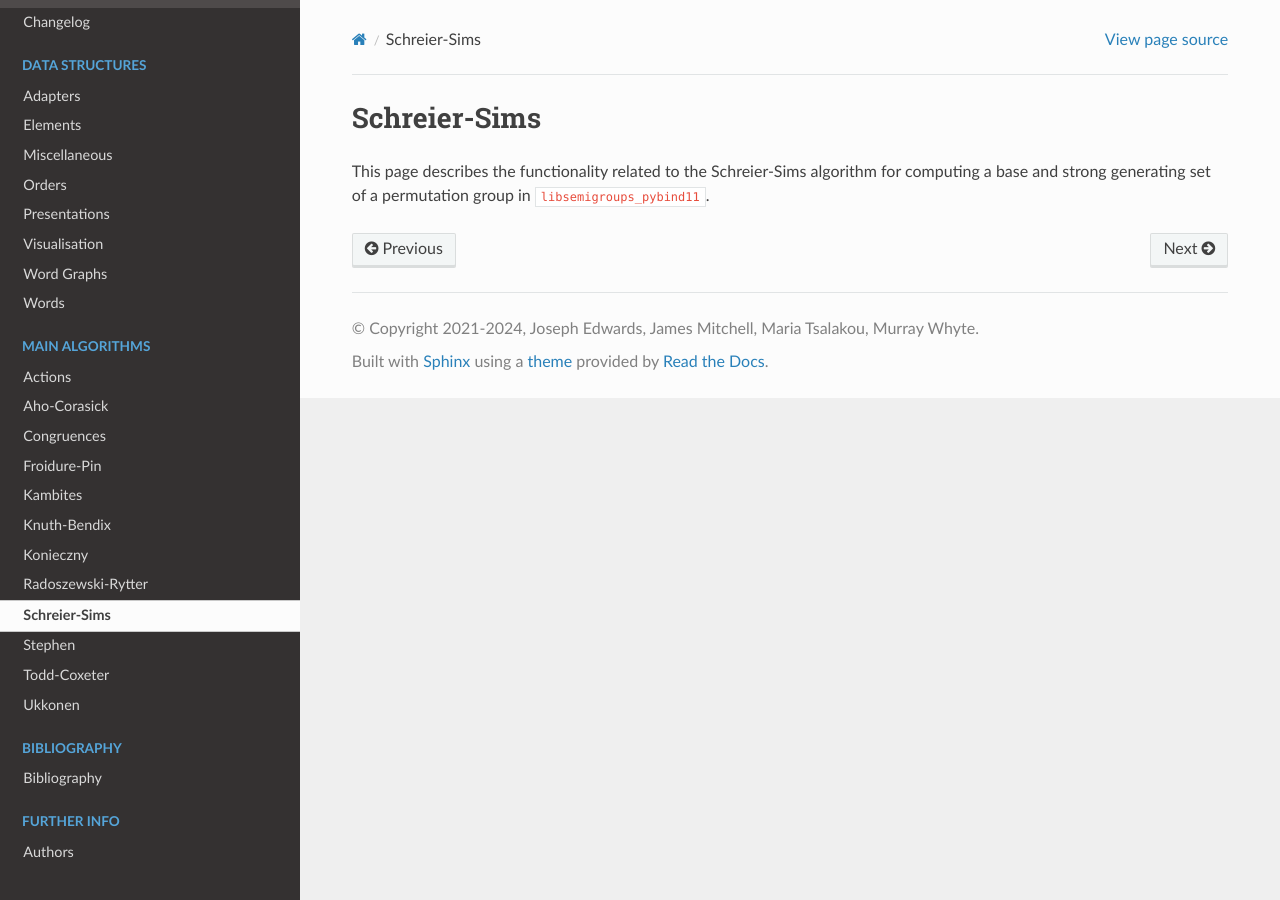
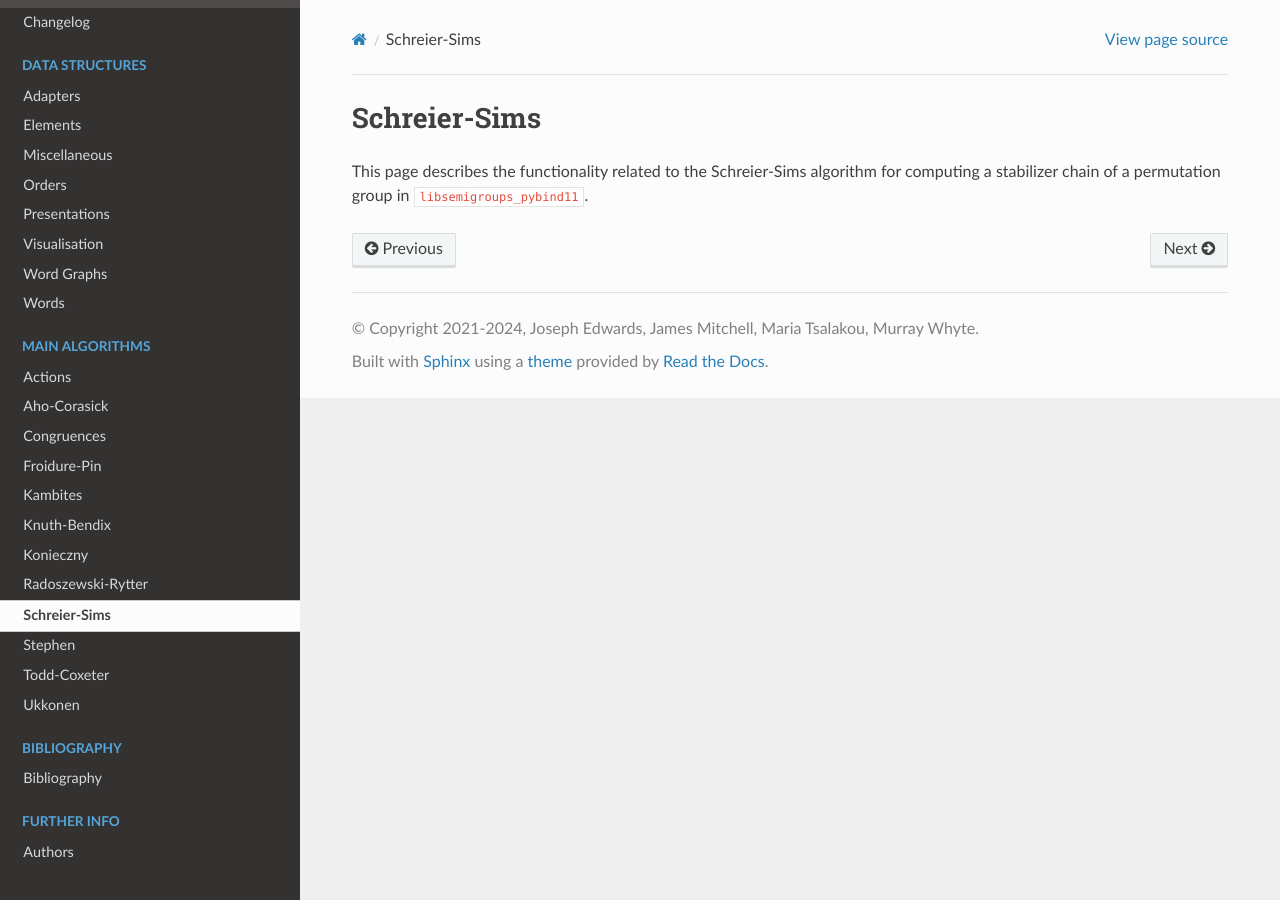
Before and after one commit to libsemigroups/libsemigroups_pybind11, a Sphinx documentation site: the page built from docs/source/main-algorithms/schreier-sims/index.rst, in a window 1280 px wide. Built offline with Sphinx 7.4.7 and the Read the Docs theme 3.1.0, drawn with Linux system fonts in a browser that asks for light colours; pages that are not in the unit, such as notebooks, are missing from menus.

Commit message:
Update index.rst

```diff
--- a/docs/source/main-algorithms/schreier-sims/index.rst
+++ b/docs/source/main-algorithms/schreier-sims/index.rst
@@ -8,7 +8,7 @@ Schreier-Sims
 =============
 
 This page describes the functionality related to the Schreier-Sims algorithm for
-computing a base and strong generating set of a permutation group in
+computing a stabilizer chain of a permutation group in
 ``libsemigroups_pybind11``.
 
 
```
